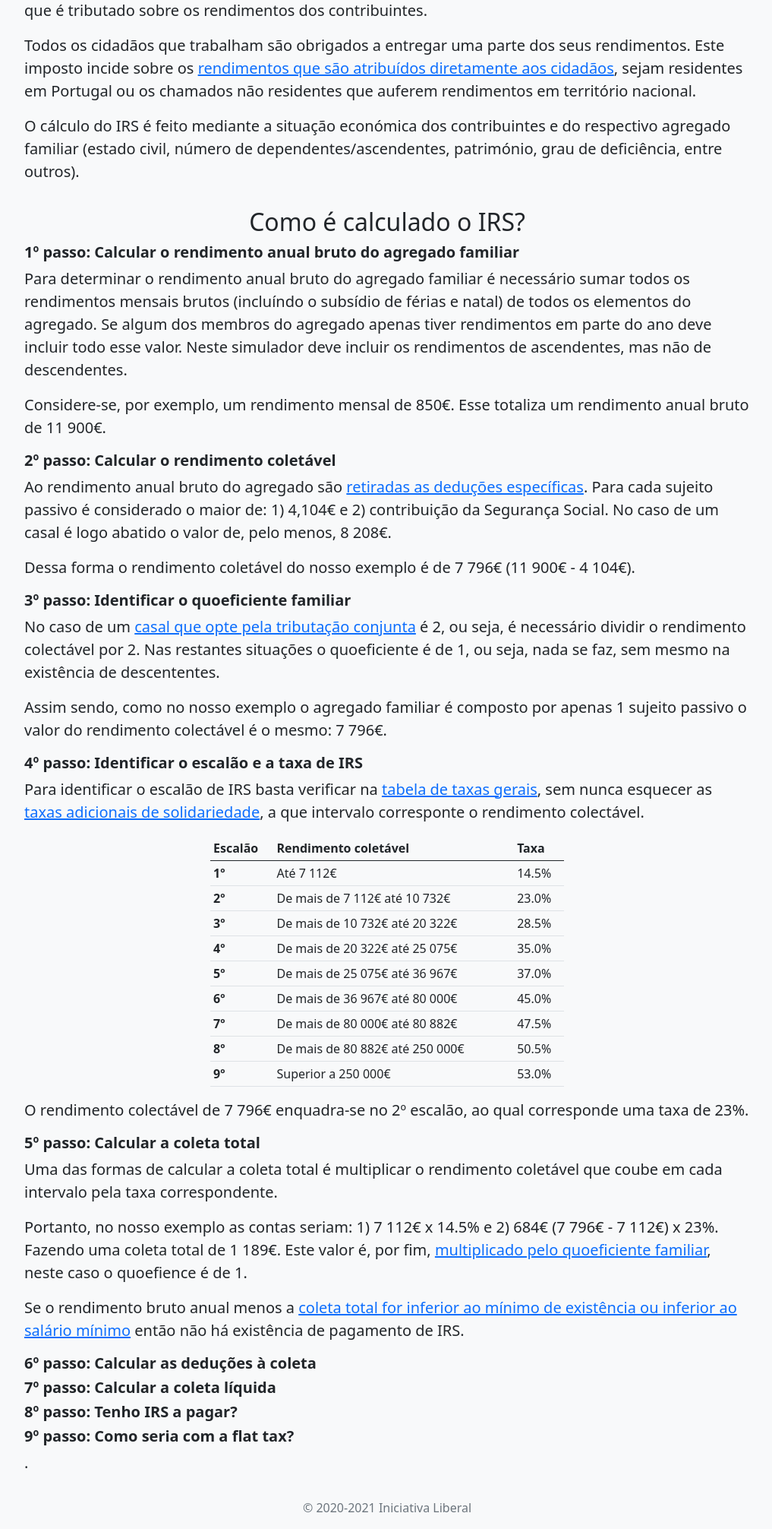
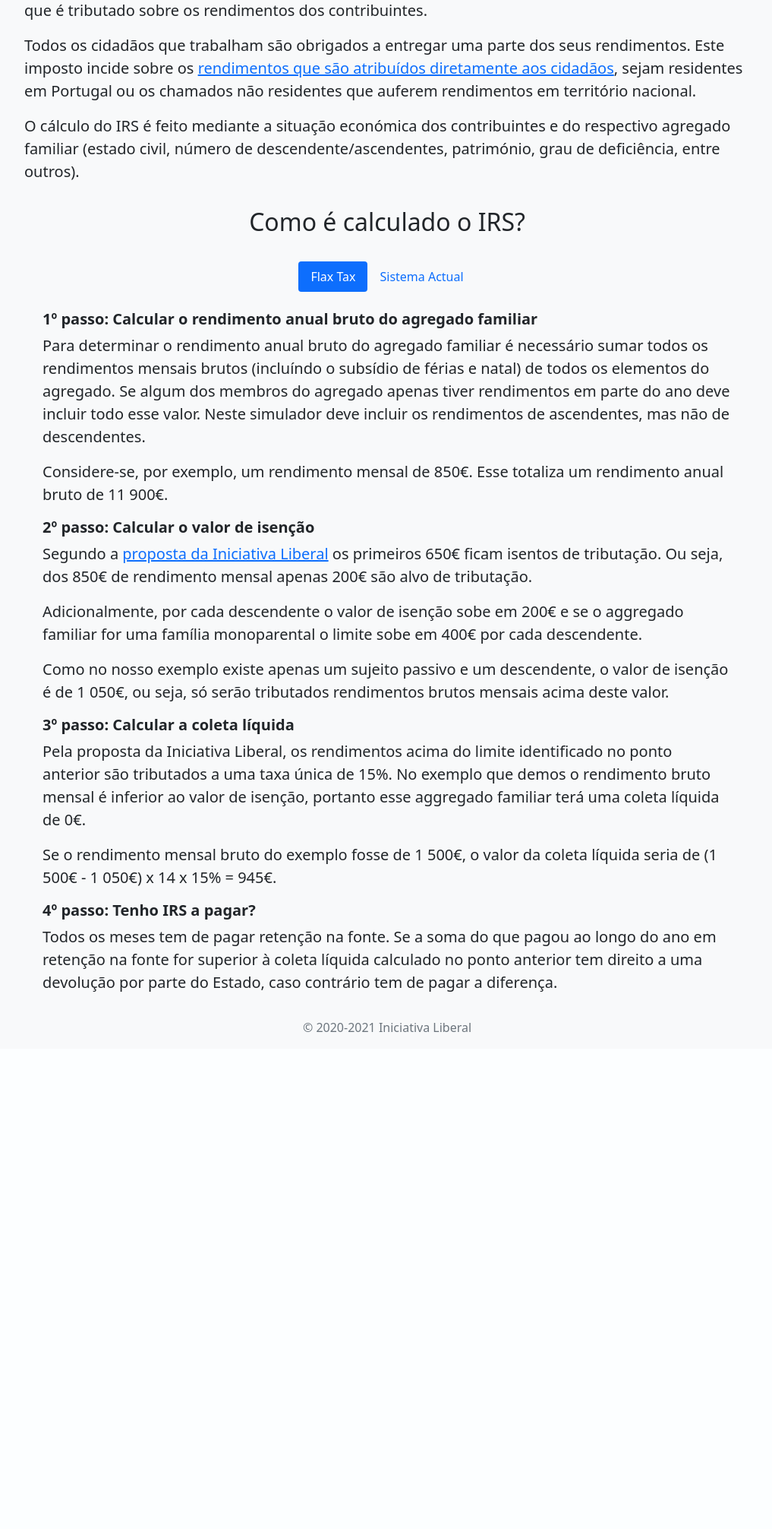
Before and after one commit to luisiul359/irs-pt, a PHP site: page / in a window 1280 px wide, after a click on "IRS". Shown: the part 173-2185 px from the top of the page at 76% size, without its empty margins (130-1147 px from the left). After the commit the page ends 1531 px from the top, so only its background shows below. Run offline with PHP 8.4, Linux system fonts and the light colour scheme; some libraries are stand-ins or nearby versions.

Commit message:
Navbar with auto collapse Finish the IRS tab content

```diff
--- a/index.html
+++ b/index.html
@@ -436,39 +436,87 @@
               <h2 class="pt-5">O que é o IRS?</h2>
               <p class="lead">O IRS é a sigla para <span class="fw-bold">I</span>mposto sobre os <span class="fw-bold">R</span>endimentos de pessoas <span class="fw-bold">S</span>ingulares. Ou seja, sobre o imposto que é tributado sobre os rendimentos dos contribuintes.</p>
               <p class="lead">Todos os cidadãos que trabalham são obrigados a entregar uma parte dos seus rendimentos. Este imposto incide sobre os <a href="https://info.portaldasfinancas.gov.pt/pt/informacao_fiscal/codigos_tributarios/cirs_rep/Pages/irs2.aspx" target="_blank">rendimentos que são atribuídos diretamente aos cidadãos</a>, sejam residentes em Portugal ou os chamados não residentes que auferem rendimentos em território nacional.</p>
-              <p class="lead">O cálculo do IRS é feito mediante a situação económica dos contribuintes e do respectivo agregado familiar (estado civil, número de dependentes/ascendentes, património, grau de deficiência, entre outros).</p>
+              <p class="lead">O cálculo do IRS é feito mediante a situação económica dos contribuintes e do respectivo agregado familiar (estado civil, número de descendente/ascendentes, património, grau de deficiência, entre outros).</p>
             </div>
           </div>
 
           <div class="row pt-3">
             <div class="col-md-12">
               <h2>Como é calculado o IRS?</h2>
+            </div>
+          </div>
+
+          <div class="row pt-3">
+            <div class="col-md-12">
+
+              <nav class="navbar navbar-expand-md">
+                <ul class="nav nav-pills mx-auto mb-3" role="tablist">
+                  <li class="nav-item text-center" role="presentation">
+                    <a class="nav-link active" id="pill-irs-il" data-bs-toggle="pill" href="#irs-il" role="tab" aria-controls="irs-il" aria-selected="false">Flax Tax</a>
+                  </li>
+                  <li class="nav-item text-center" role="presentation">
+                    <a class="nav-link" id="pill-irs-actual" data-bs-toggle="pill" href="#irs-actual" role="tab" aria-controls="irs-actual" aria-selected="true">Sistema Actual</a>
+                  </li>
+                </ul>
+              </nav>
+
+              <div class="tab-content">
+                <div class="tab-pane fade show active" id="irs-il" role="tabpanel" aria-labelledby="pill-irs-il">
+                  <div class="container">
+                    <div class="row">
+                      <div class="col-md-12">
+                        <h5 class="fw-bold">1º passo: Calcular o rendimento anual bruto do agregado familiar</h5>
+                        <p class="lead">Para determinar o rendimento anual bruto do agregado familiar é necessário sumar todos os rendimentos mensais brutos (incluíndo o subsídio de férias e natal) de todos os elementos do agregado. Se algum dos membros do agregado apenas tiver rendimentos em parte do ano deve incluir todo esse valor. Neste simulador deve incluir os rendimentos de ascendentes, mas não de descendentes.</p>
+                        <p class="lead">Considere-se, por exemplo, um rendimento mensal de 850€. Esse totaliza um rendimento anual bruto de 11 900€.</p>
+
+                        <h5 class="fw-bold">2º passo: Calcular o valor de isenção</h5>
+                        <p class="lead">Segundo a <a href="https://iniciativaliberal.pt/legislativas2019/propostas/taxa-irs-15/" target="_blank">proposta da Iniciativa Liberal</a> os primeiros 650€ ficam isentos de tributação. Ou seja, dos 850€ de rendimento mensal apenas 200€ são alvo de tributação.</p>
+                        <p class="lead">Adicionalmente, por cada descendente o valor de isenção sobe em 200€ e se o aggregado familiar for uma família monoparental o limite sobe em 400€ por cada descendente.</p>
+                        <p class="lead">Como no nosso exemplo existe apenas um sujeito passivo e um descendente, o valor de isenção é de 1 050€, ou seja, só serão tributados rendimentos brutos mensais acima deste valor.</p>
+
+                        <h5 class="fw-bold">3º passo: Calcular a coleta líquida</h5>
+                        <p class="lead">Pela proposta da Iniciativa Liberal, os rendimentos acima do limite identificado no ponto anterior são tributados a uma taxa única de 15%. No exemplo que demos o rendimento bruto mensal é inferior ao valor de isenção, portanto esse aggregado familiar terá uma coleta líquida de 0€.</p>
+                        <p class="lead">Se o rendimento mensal bruto do exemplo fosse de 1 500€, o valor da coleta líquida seria de (1 500€ - 1 050€) x 14 x 15% = 945€.</p>
+
+                        <h5 class="fw-bold">4º passo: Tenho IRS a pagar?</h5>
+                        <p class="lead">Todos os meses tem de pagar retenção na fonte. Se a soma do que pagou ao longo do ano em retenção na fonte for superior à coleta líquida calculado no ponto anterior tem direito a uma devolução por parte do Estado, caso contrário tem de pagar a diferença.</p>
+                      </div>
+                    </div>
+                  </div>
+                </div>
+
+                <div class="tab-pane fade" id="irs-actual" role="tabpanel" aria-labelledby="pill-irs-actual">
+                  <div class="container">
+                    <div class="row">
+                      <div class="col-md-12">
+                        <p class="small"><span class="fw-bold">Nota:</span> apesar de as contas já terem algum nível de complexidade, são uma simplificação.</p>
 
                         <h5 class="fw-bold">1º passo: Calcular o rendimento anual bruto do agregado familiar</h5>
                         <p class="lead">Para determinar o rendimento anual bruto do agregado familiar é necessário sumar todos os rendimentos mensais brutos (incluíndo o subsídio de férias e natal) de todos os elementos do agregado. Se algum dos membros do agregado apenas tiver rendimentos em parte do ano deve incluir todo esse valor. Neste simulador deve incluir os rendimentos de ascendentes, mas não de descendentes.</p>
                         <p class="lead">Considere-se, por exemplo, um rendimento mensal de 850€. Esse totaliza um rendimento anual bruto de 11 900€.</p>
 
                         <h5 class="fw-bold">2º passo: Calcular o rendimento coletável</h5>
-              <p class="lead">Ao rendimento anual bruto do agregado são <a href="https://info.portaldasfinancas.gov.pt/pt/apoio_contribuinte/Folhetos_informativos/Documents/IRS_folheto_2019.pdf" target="_blank">retiradas as deduções específicas</a>. Para cada sujeito passivo é considerado o maior de: 1) 4,104€ e 2) contribuição da Segurança Social. No caso de um casal é logo abatido o valor de, pelo menos, 8 208€.</p>
+                        <p class="lead">Ao rendimento anual bruto do agregado são <a href="https://info.portaldasfinancas.gov.pt/pt/apoio_contribuinte/Folhetos_informativos/Documents/IRS_folheto_2019.pdf" target="_blank">retiradas as deduções específicas</a>. Para cada sujeito passivo é considerado o maior de: 1) 4 104€ e 2) contribuição da Segurança Social. No caso de um casal é logo abatido o valor de, pelo menos, 8 208€.</p>
                         <p class="lead">Dessa forma o rendimento coletável do nosso exemplo é de 7 796€ (11 900€ - 4 104€).</p>
 
                         <h5 class="fw-bold">3º passo: Identificar o quoeficiente familiar</h5>
-              <p class="lead">No caso de um <a href="https://info.portaldasfinancas.gov.pt/pt/informacao_fiscal/codigos_tributarios/cirs_rep/Pages/irs69.aspx" target="_blank">casal que opte pela tributação conjunta</a> é 2, ou seja, é necessário dividir o rendimento colectável por 2. Nas restantes situações o quoeficiente é de 1, ou seja, nada se faz, sem mesmo na existência de descententes.</p>
-              <p class="lead">Assim sendo, como no nosso exemplo o agregado familiar é composto por apenas 1 sujeito passivo o valor do rendimento colectável é o mesmo: 7 796€.</p>
+                        <p class="lead">No caso de um <a href="https://info.portaldasfinancas.gov.pt/pt/informacao_fiscal/codigos_tributarios/cirs_rep/Pages/irs69.aspx" target="_blank">casal que opte pela tributação conjunta</a> é 2, ou seja, é necessário dividir o rendimento coletável por 2. Nas restantes situações o quoeficiente é de 1, ou seja, nada se faz, nem mesmo na existência de descententes.</p>
+                        <p class="lead">Assim sendo, como no nosso exemplo o agregado familiar é composto por apenas 1 sujeito passivo o valor do rendimento coletável é o mesmo: 7 796€.</p>
 
                         <h5 class="fw-bold">4º passo: Identificar o escalão e a taxa de IRS</h5>
-              <p class="lead">Para identificar o escalão de IRS basta verificar na <a href="https://info.portaldasfinancas.gov.pt/pt/informacao_fiscal/codigos_tributarios/cirs_rep/Pages/irs68.aspx" target="_blank">tabela de taxas gerais</a>, sem nunca esquecer as <a href="https://info.portaldasfinancas.gov.pt/pt/informacao_fiscal/codigos_tributarios/cirs_rep/Pages/irs68a.aspx" target="_blank">taxas adicionais de solidariedade</a>, a que intervalo corresponte o rendimento colectável.</p>
+                        <p class="lead">Para identificar o escalão de IRS basta verificar na <a href="https://info.portaldasfinancas.gov.pt/pt/informacao_fiscal/codigos_tributarios/cirs_rep/Pages/irs68.aspx" target="_blank">tabela de taxas gerais</a>, sem nunca esquecer as <a href="https://info.portaldasfinancas.gov.pt/pt/informacao_fiscal/codigos_tributarios/cirs_rep/Pages/irs68a.aspx" target="_blank">taxas adicionais de solidariedade</a>, a que intervalo corresponte o rendimento coletável.<p>
                       </div>
                     </div>
 
                     <div class="row justify-content-center">
-            <div class="table-responsive col-md-6">
-              <table class="table table-hover table-sm">
+                      <div class="col-md-6">
+                        <div class="table-responsive-sm">
+                          <table class="table table-hover table-sm" id="tableEscalaoIRS">
                             <thead>
                               <tr>
-                    <th scope="col">Escalão</th>
-                    <th scope="col">Rendimento coletável</th>
-                    <th scope="col">Taxa</th>
+                                <th scope="col" class="text-center align-middle">Escalão</th>
+                                <th scope="col" class="text-center align-middle">Rendimento coletável</th>
+                                <th scope="col" class="text-center align-middle">Taxa</th>
                               </tr>
                             </thead>
                             <tbody>
@@ -519,29 +567,49 @@
                               </tr>
 
                             </tbody>
-
                           </table>
+                        </div>
                       </div>
                     </div>
 
                     <div class="row">
                       <div class="col-md-12">
-              <p class="lead">O rendimento colectável de 7 796€ enquadra-se no 2º escalão, ao qual corresponde uma taxa de 23%.</p>
+                        <p class="lead">O rendimento coletável de 7 796€ enquadra-se no 2º escalão, ao qual corresponde uma taxa de 23%.</p>
 
                         <h5 class="fw-bold">5º passo: Calcular a coleta total</h5>
                         <p class="lead">Uma das formas de calcular a coleta total é multiplicar o rendimento coletável que coube em cada intervalo pela taxa correspondente.</p>
                         <p class="lead">Portanto, no nosso exemplo as contas seriam: 1) 7 112€ x 14.5% e 2) 684€ (7 796€ - 7 112€) x 23%. Fazendo uma coleta total de 1 189€. Este valor é, por fim, <a href="https://info.portaldasfinancas.gov.pt/pt/informacao_fiscal/codigos_tributarios/cirs_rep/Pages/irs69.aspx" target="_blank">multiplicado pelo quoeficiente familiar</a>, neste caso o quoefience é de 1.</p>
-              <p class="lead">Se o rendimento bruto anual menos a <a href="https://info.portaldasfinancas.gov.pt/pt/informacao_fiscal/codigos_tributarios/cirs_rep/Pages/irs70.aspx" target="_blank">coleta total for inferior ao mínimo de existência ou inferior ao salário mínimo</a> então não há existência de pagamento de IRS.</p>
+                        <p class="lead">Se o rendimento bruto anual menos a <a href="https://info.portaldasfinancas.gov.pt/pt/informacao_fiscal/codigos_tributarios/cirs_rep/Pages/irs70.aspx" target="_blank">coleta total for inferior ao mínimo de existência ou inferior ao salário mínimo</a> então não há existência de pagamentos em sede de IRS.</p>
 
                         <h5 class="fw-bold">6º passo: Calcular as deduções à coleta</h5>
+                        <p class="lead">À coleta total é depois <a href="https://info.portaldasfinancas.gov.pt/pt/informacao_fiscal/codigos_tributarios/cirs_rep/Pages/irs78.aspx" target="_blank">removido as deduções à coleta</a>. Essas deduções têm como base as faturas declarados no ano civil ao que o IRS diz respeito e são as seguintes:</p>
+                        <ul>
+                          <li><a href="https://info.portaldasfinancas.gov.pt/pt/informacao_fiscal/codigos_tributarios/cirs_rep/Pages/irs78a.aspx" target="_blank">Deduções dos descendentes e ascendentes</a>: 726€ por cada dependente com menos de 3 anos de idade, 600€ por cada dependente com mais de 3 anos de idade, e 525€ por cada ascendente. Em famílias monopareintais o valor por ascendente é de 635€. Existe também um extra por cada dependente após o 1º filho;</li>
+                          <li><a href="https://info.portaldasfinancas.gov.pt/pt/informacao_fiscal/codigos_tributarios/cirs_rep/Pages/irs78b.aspx" target="_blank">Dedução das despesas gerais familiares</a>: 35% das despesas que não entram nas restantes categorias até um máximo de 250€ por cada sujeito passivo. No caso de famílias monoparentais a dedução é de 45% até o limite de 335€;</li>
+                          <li><a href="https://info.portaldasfinancas.gov.pt/pt/informacao_fiscal/codigos_tributarios/cirs_rep/Pages/irs78c.aspx" target="_blank">Dedução de despesas de saúde</a>: 15% até um limite de 1 000€;</li>
+                          <li><a href="https://info.portaldasfinancas.gov.pt/pt/informacao_fiscal/codigos_tributarios/cirs_rep/Pages/irs78d.aspx" target="_blank">Dedução de despesas de formação e educação</a>: 30% até um limite de 800€;</li>
+                          <li><a href="https://info.portaldasfinancas.gov.pt/pt/informacao_fiscal/codigos_tributarios/cirs_rep/Pages/irs78e.aspx" target="_blank">Dedução de encargos com imóveis</a>: 15% até um máximo que varia em função do rendimento coletável;</li>
+                          <li><a href="https://info.portaldasfinancas.gov.pt/pt/informacao_fiscal/codigos_tributarios/cirs_rep/Pages/irs78f.aspx" target="_blank">Dedução pela exigência de fatura</a>: valor do IVA de despesas com automóveis, motociclos, restauração, cabeleireiros e veterinários;</li>
+                          <li><a href="https://info.portaldasfinancas.gov.pt/pt/informacao_fiscal/codigos_tributarios/cirs_rep/Pages/irs83a.aspx" target="_blank">Dedução respeitantes a pensões de alimentos</a>: 20% do valor pago sem limite;</li>
+                          <li><a href="https://info.portaldasfinancas.gov.pt/pt/informacao_fiscal/codigos_tributarios/cirs_rep/Pages/irs84.aspx" target="_blank">Dedução com encargos com lares</a>: 25% até um limite de 403.75€;</li>
+                        </ul>
+                        <p class="lead">Tirando as deduções dos descendentes e ascendentes e das despesas gerais familiares existe um <a href="https://info.portaldasfinancas.gov.pt/pt/informacao_fiscal/codigos_tributarios/cirs_rep/Pages/irs78.aspx" target="_blank"> máximo de dedução</a> que varia em função do rendimento coletável. No exemplo considerado é de 2 486€.</p>
+                        <p class="lead">No exemplo que temos considerado, assumindo 87.5€ de dedução das despesas gerais familiares, 150€ de dedução de despesas de saúde, 240€ de dedução de despesas de formação e educação, e 600€ de eduções dos descendentes e ascendentes temos uma dedução à coleta de 1 078€.</p>
 
                         <h5 class="fw-bold">7º passo: Calcular a coleta líquida</h5>
+                        <p class="lead">A coleta líquida é a coleta total (ponto 5) menos as deduções à coleta (ponto 6).</p>
+                        <p class="lead">No exemplo que temos considerado, o valor de IRS será de 1 189€ - 1 078€ = 111€.</p>
 
                         <h5 class="fw-bold">8º passo: Tenho IRS a pagar?</h5>
+                        <p class="lead">Todos os meses tem de pagar retenção na fonte. Se a soma do que pagou ao longo do ano em retenção na fonte for superior à coleta líquida calculado no ponto anterior tem direito a uma devolução por parte do Estado, caso contrário tem de pagar a diferença.</p>
 
-              <h5 class="fw-bold">9º passo: Como seria com a flat tax?</h5>
+                      </div>
+                    </div>
+                  </div>
+                </div>
 
-              <p class="lead">.</p>
+              </div>
+
             </div>
           </div>
 
--- a/irs.css
+++ b/irs.css
@@ -59,6 +59,15 @@
   background-color:#f8f9fa!important;
 }
 
+#tableEscalaoIRS {
+  margin-bottom: 1rem;
+}
+
+#tableEscalaoIRS tr th {
+  vertical-align: middle!important;
+  text-align: center!important;
+}
+
 div.row h2 {
   text-align: center!important;
 }
--- a/irs.js
+++ b/irs.js
@@ -768,5 +768,10 @@ function main() {
     // enable tooltips
     $('input').tooltip();
     $('[data-toggle="tooltip"]').tooltip();
+
+    // auto collapse the navbar
+    $('#navbarCollapse a').click(function(){
+      $('#navbarCollapse').collapse('hide');
+    });
   }, false)
 }())
```
Lines whose indentation alone changed are shown as unchanged.
